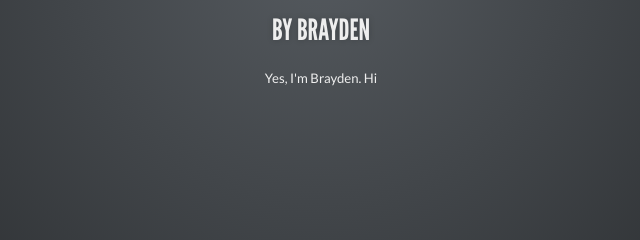
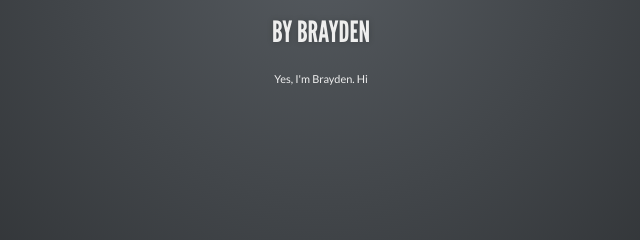
Before and after one commit to megabyte6/revealjs-presentations, a plain HTML site: page grade-10/english-10/About-Me/index.html in a window 1280 px wide. Shown: the part 449-689 px from the top of the page, 319-959 px from the left. Drawn offline with Linux system fonts and the light colour scheme.

Commit message:
Change default paragraph font size to 10px

```diff
--- a/grade-10/english-10/About-Me/index.html
+++ b/grade-10/english-10/About-Me/index.html
@@ -12,7 +12,7 @@
                 <section>
                     <h1>About Me</h1>
                     <h6>by Brayden</h6>
-                    <p style="font-size: 12px">Yes, I'm Brayden. Hi</p>
+                    <p style="font-size: 10px">Yes, I'm Brayden. Hi</p>
                 </section>
                 <section>
                     <section>
--- a/grade-10/english-10/About-Me/style.css
+++ b/grade-10/english-10/About-Me/style.css
@@ -11,5 +11,5 @@ td.thirds {
 }
 
 p {
-    font-size: 12px;
+    font-size: 10px;
 }
```
